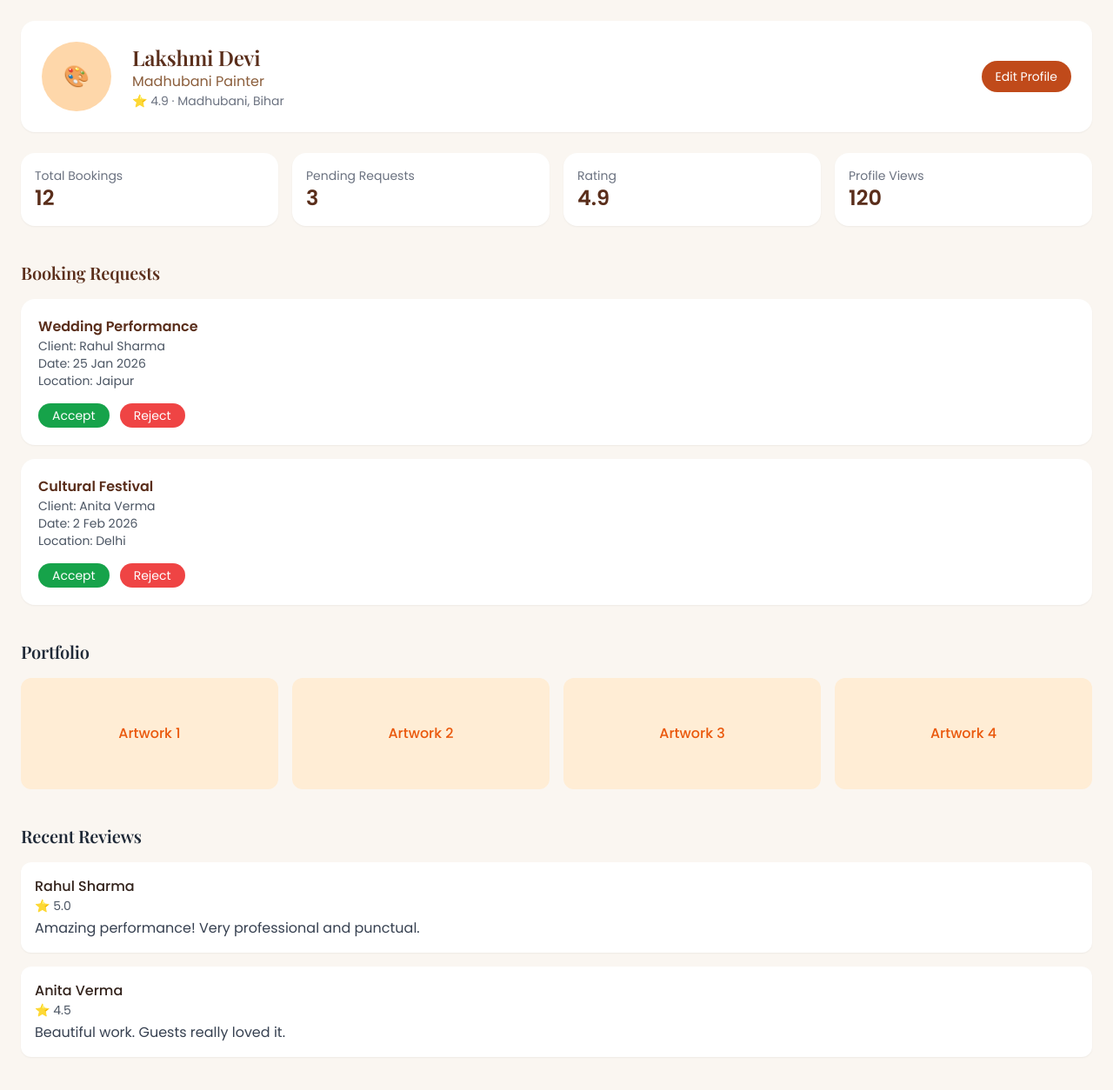
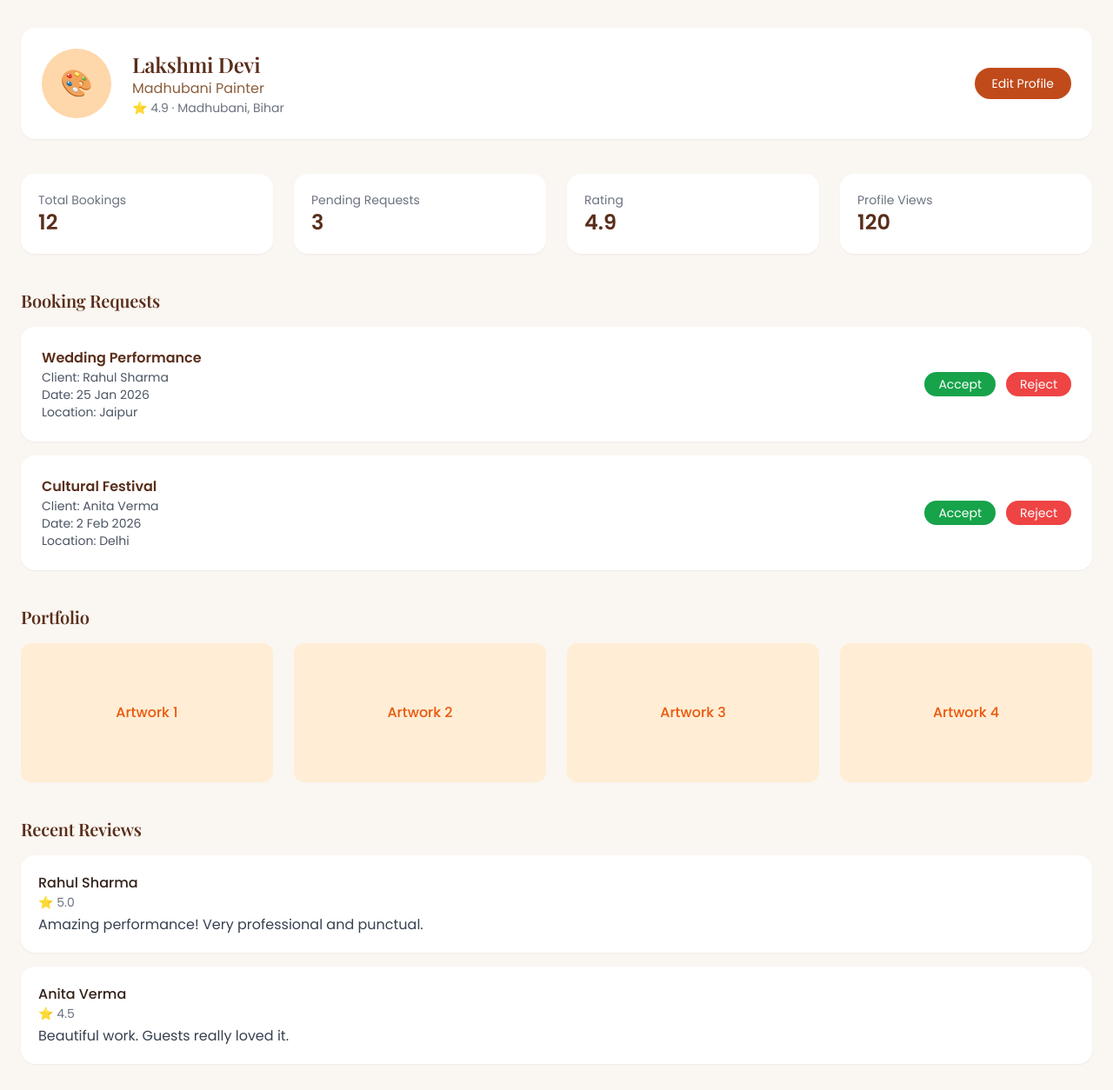
Before and after one commit to bushra931/Smart_folk, a React (Vite) app in the folder Smart_folk-main/: page /folk-dashboard in a window 1280 px wide. Shown: the top 1254 px of the page at 87% size. Built offline with nearby package versions, Linux system fonts and the light colour scheme; the HTML template or start-up script is replaced by a standard one.

Commit message:
Improve Folk Dashboard UI and layout

```diff
--- /dev/null
+++ b/Smart_folk-main/src/components/layout/FolkLayout.tsx
@@ -0,0 +1,13 @@
+import React from "react";
+
+const FolkLayout: React.FC<{ children: React.ReactNode }> = ({ children }) => {
+  return (
+    <div className="bg-[#FAF6F2] min-h-screen">
+      <main className="max-w-6xl mx-auto px-6 py-8">
+        {children}
+      </main>
+    </div>
+  );
+};
+
+export default FolkLayout;
--- a/Smart_folk-main/src/pages/FolkDashboard.tsx
+++ b/Smart_folk-main/src/pages/FolkDashboard.tsx
@@ -2,11 +2,13 @@ import React from "react";
 
 const FolkDashboard: React.FC = () => {
   return (
-    <div className="min-h-screen bg-[#FAF6F1] p-6">
+    <div className="min-h-screen bg-[#FAF6F1]">
+      {/* PAGE CONTAINER */}
+      <div className="max-w-7xl mx-auto px-6 py-8 space-y-10">
 
-      {/* Profile Card */}
+        {/* PROFILE HEADER */}
         <div className="bg-white rounded-2xl p-6 flex items-center gap-6 shadow-sm">
-        <div className="w-20 h-20 rounded-full bg-orange-200 flex items-center justify-center text-2xl">
+          <div className="w-20 h-20 rounded-full bg-orange-200 flex items-center justify-center text-3xl">
             🎨
           </div>
 
@@ -20,21 +22,22 @@ const FolkDashboard: React.FC = () => {
             </p>
           </div>
 
-        <button className="ml-auto px-4 py-2 rounded-full bg-[#C04A1A] text-white text-sm">
+          <button className="ml-auto px-5 py-2 rounded-full bg-[#C04A1A] text-white text-sm hover:bg-[#a83f15]">
             Edit Profile
           </button>
         </div>
 
-      {/* Stats */}
-      <div className="grid grid-cols-2 md:grid-cols-4 gap-4 mt-6">
+        {/* STATS */}
+        <div className="grid grid-cols-2 md:grid-cols-4 gap-6">
           <StatCard title="Total Bookings" value="12" />
           <StatCard title="Pending Requests" value="3" />
           <StatCard title="Rating" value="4.9" />
           <StatCard title="Profile Views" value="120" />
         </div>
 
-      {/* Booking Requests */}
-      <h3 className="text-xl font-semibold text-[#5A2E1B] mt-10 mb-4">
+        {/* BOOKINGS */}
+        <section>
+          <h3 className="text-xl font-semibold text-[#5A2E1B] mb-4">
             Booking Requests
           </h3>
 
@@ -52,18 +55,19 @@ const FolkDashboard: React.FC = () => {
               location="Delhi"
             />
           </div>
+        </section>
 
-      {/* ✅ Portfolio Section */}
-      <section className="mt-10">
-        <h2 className="text-xl font-semibold text-gray-800 mb-4">
+        {/* PORTFOLIO */}
+        <section>
+          <h3 className="text-xl font-semibold text-[#5A2E1B] mb-4">
             Portfolio
-        </h2>
+          </h3>
 
-        <div className="grid grid-cols-2 md:grid-cols-4 gap-4">
+          <div className="grid grid-cols-2 md:grid-cols-4 gap-6">
             {[1, 2, 3, 4].map((item) => (
               <div
                 key={item}
-              className="h-32 bg-orange-100 rounded-lg flex items-center justify-center text-orange-600 font-medium"
+                className="h-40 bg-orange-100 rounded-xl flex items-center justify-center text-orange-600 font-medium hover:shadow-md transition"
               >
                 Artwork {item}
               </div>
@@ -71,69 +75,60 @@ const FolkDashboard: React.FC = () => {
           </div>
         </section>
 
-      {/* ✅ Reviews Summary */}
-      <section className="mt-10 mb-10">
-        <h2 className="text-xl font-semibold text-gray-800 mb-4">
+        {/* REVIEWS */}
+        <section>
+          <h3 className="text-xl font-semibold text-[#5A2E1B] mb-4">
             Recent Reviews
-        </h2>
+          </h3>
 
           <div className="space-y-4">
-          <div className="bg-white p-4 rounded-lg shadow-sm">
-            <p className="font-medium">Rahul Sharma</p>
-            <p className="text-sm text-gray-600">⭐ 5.0</p>
-            <p className="text-gray-700 mt-1">
-              Amazing performance! Very professional and punctual.
-            </p>
-          </div>
-
-          <div className="bg-white p-4 rounded-lg shadow-sm">
-            <p className="font-medium">Anita Verma</p>
-            <p className="text-sm text-gray-600">⭐ 4.5</p>
-            <p className="text-gray-700 mt-1">
-              Beautiful work. Guests really loved it.
-            </p>
-          </div>
+            <ReviewCard
+              name="Rahul Sharma"
+              rating="5.0"
+              review="Amazing performance! Very professional and punctual."
+            />
+            <ReviewCard
+              name="Anita Verma"
+              rating="4.5"
+              review="Beautiful work. Guests really loved it."
+            />
           </div>
         </section>
 
       </div>
+    </div>
   );
 };
 
-/* Small Components */
+/* COMPONENTS */
 
-type StatCardProps = {
-  title: string;
-  value: string;
-};
-
-const StatCard: React.FC<StatCardProps> = ({ title, value }) => (
-  <div className="bg-white rounded-2xl p-4 shadow-sm">
+const StatCard = ({ title, value }: { title: string; value: string }) => (
+  <div className="bg-white rounded-2xl p-5 shadow-sm">
     <p className="text-sm text-gray-500">{title}</p>
     <p className="text-2xl font-semibold text-[#5A2E1B]">{value}</p>
   </div>
 );
 
-type BookingCardProps = {
+const BookingCard = ({
+  event,
+  client,
+  date,
+  location,
+}: {
   event: string;
   client: string;
   date: string;
   location: string;
-};
-
-const BookingCard: React.FC<BookingCardProps> = ({
-  event,
-  client,
-  date,
-  location,
 }) => (
-  <div className="bg-white rounded-2xl p-5 shadow-sm">
+  <div className="bg-white rounded-2xl p-6 shadow-sm flex justify-between items-center">
+    <div>
       <p className="font-semibold text-[#5A2E1B]">{event}</p>
       <p className="text-sm text-gray-600">Client: {client}</p>
       <p className="text-sm text-gray-600">Date: {date}</p>
       <p className="text-sm text-gray-600">Location: {location}</p>
+    </div>
 
-    <div className="flex gap-3 mt-4">
+    <div className="flex gap-3">
       <button className="px-4 py-1 rounded-full bg-green-600 text-white text-sm">
         Accept
       </button>
@@ -144,4 +139,20 @@ const BookingCard: React.FC<BookingCardProps> = ({
   </div>
 );
 
+const ReviewCard = ({
+  name,
+  rating,
+  review,
+}: {
+  name: string;
+  rating: string;
+  review: string;
+}) => (
+  <div className="bg-white rounded-2xl p-5 shadow-sm">
+    <p className="font-medium">{name}</p>
+    <p className="text-sm text-gray-500">⭐ {rating}</p>
+    <p className="text-gray-700 mt-1">{review}</p>
+  </div>
+);
+
 export default FolkDashboard;
```
Lines whose indentation alone changed are shown as unchanged.
